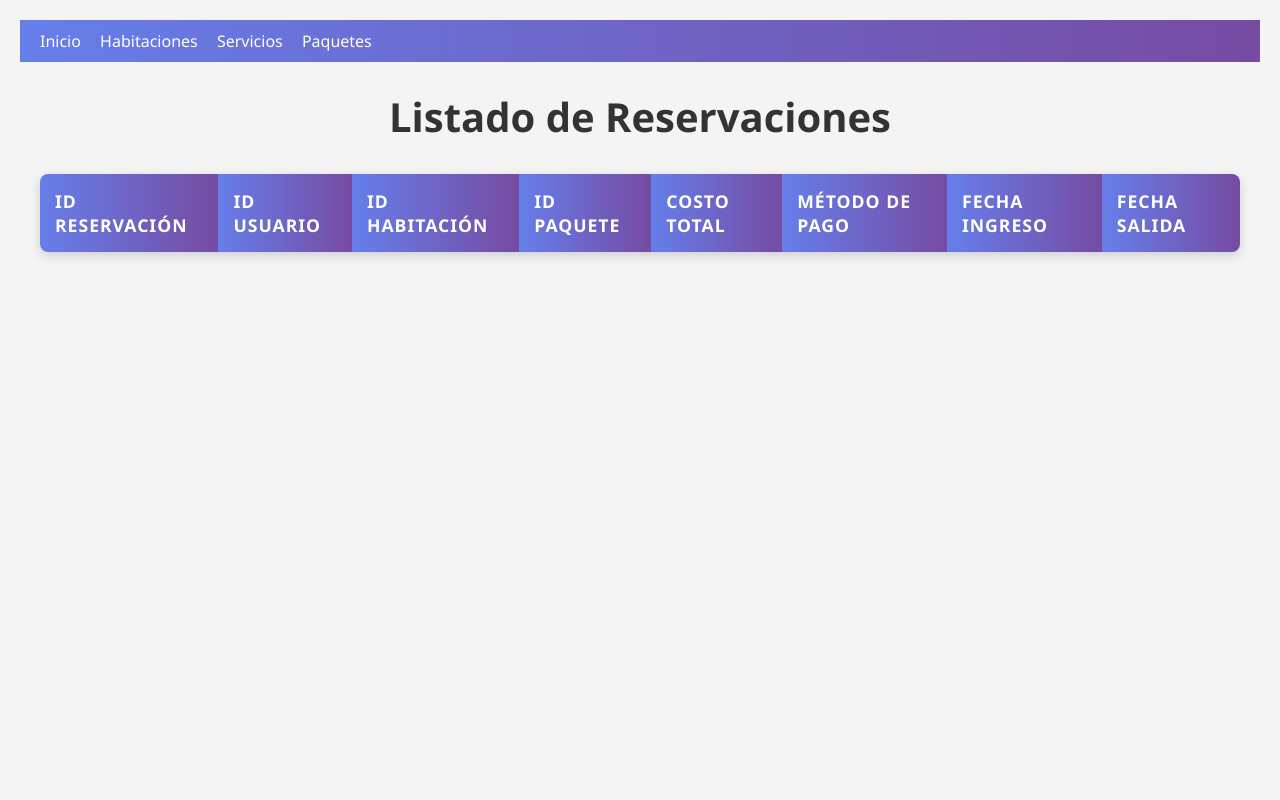
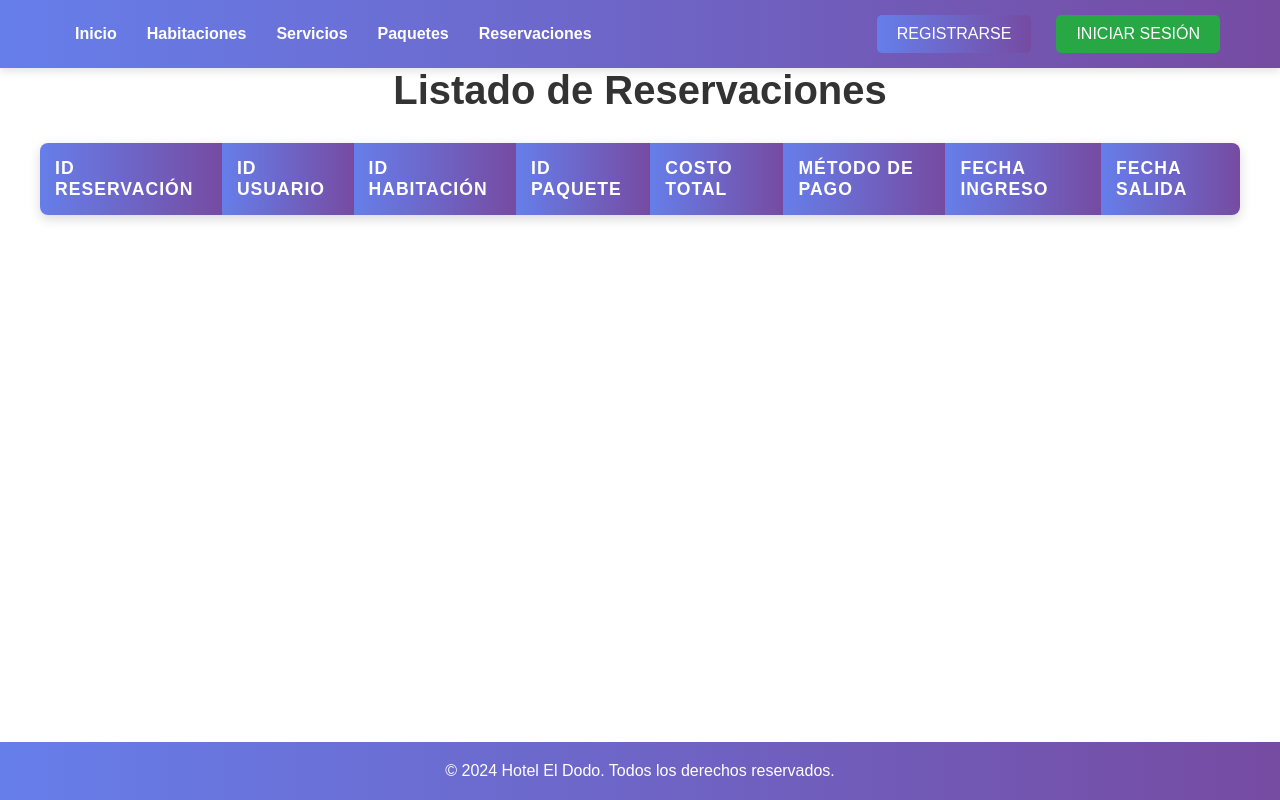
Before and after one commit to ALLAN-CARCUZ/PROYECTO3.0, a website: page public/reservaciones.html in a window 1280 px wide. Drawn offline with Linux system fonts and the light colour scheme; no server answers.

Commit message:
Arreglo página reservaciones

```diff
--- a/public/css/reservaciones.css
+++ b/public/css/reservaciones.css
@@ -1,19 +1,94 @@
 /* Estilos generales */
+* {
+    margin: 0;
+    padding: 0;
+    box-sizing: border-box;
+}
+
 body {
-    font-family: 'Segoe UI', Tahoma, Geneva, Verdana, sans-serif;
-    margin: 0;
-    padding: 20px;
-    background-color: #f4f4f4;
+    font-family: 'Arial', sans-serif;
     color: #333;
+    display: flex;
+    flex-direction: column;
+    min-height: 100vh;
+}
+
+.container {
+    max-width: 1200px;
+    margin: 0 auto;
+    padding: 0 20px;
 }
 
 /* Barra de navegación */
+header {
+    background: linear-gradient(to right, #667eea, #764ba2);
+    color: white;
+    padding: 15px 0;
+    position: relative;
+    width: 100%;
+    box-shadow: 0px 4px 8px rgba(0, 0, 0, 0.1);
+}
+
+header nav {
+    display: flex;
+    align-items: center;
+}
+
+header nav a {
+    color: white;
+    text-decoration: none;
+    margin: 0 15px;
+    font-size: 1.1rem;
+    font-weight: bold; /* Misma fuente y peso que en paquetes.css */
+}
+
+header nav a:hover {
+    color: #ddd;
+}
+
+
+.nav-right {
+    display: flex;
+    align-items: center;
+}
+
+.register-button, .auth-button {
+    padding: 10px 20px;
+    border: none;
+    border-radius: 5px;
+    font-size: 1rem;
+    text-transform: uppercase;
+    cursor: pointer;
+    text-align: center;
+    transition: background 0.3s ease;
+}
+
+.register-button {
+    background: linear-gradient(to right, #667eea, #764ba2);
+    color: white;
+    margin-right: 10px;
+}
+
+.register-button:hover {
+    background: linear-gradient(to right, #764ba2, #667eea);
+}
+
+.auth-button {
+    background: #28a745;
+    color: white;
+}
+
+.auth-button:hover {
+    background: #218838;
+}
+
 header .header-container {
     display: flex;
     justify-content: space-between;
-    padding: 10px 20px;
-    background: linear-gradient(to right, #667eea, #764ba2);
-    color: white;
+    align-items: center;
+    max-width: 1200px;
+    margin: 0 auto;
+    padding: 0 20px;
 }
 
 nav.nav-left a {
@@ -26,6 +101,16 @@ nav.nav-left a {
 
 nav.nav-left a:hover {
     color: #ddd;
+}
+
+.nav-right a {
+    margin-left: 15px;
+    color: white;
+    text-decoration: none;
+}
+
+#userGreeting {
+    margin-right: 20px;
 }
 
 /* Título de la página */
@@ -182,3 +267,13 @@ td:nth-child(5) {
 #deleteReservation:hover {
     background-color: #c0392b;
 }
+
+/* Footer */
+footer {
+    background: linear-gradient(to right, #667eea, #764ba2);
+    color: white;
+    text-align: center;
+    padding: 20px 0;
+    margin-top: auto;
+    width: 100%;
+}
--- a/public/reservaciones.html
+++ b/public/reservaciones.html
@@ -15,10 +15,16 @@
                 <a href="habitacion.html">Habitaciones</a>
                 <a href="servicio.html">Servicios</a>
                 <a href="paquete.html">Paquetes</a>
-
+                <a href="reservaciones.html">Reservaciones</a>
             </nav>
+            <div class="nav-right auth-section">
+                <span id="userGreeting"></span>
+                <a href="register.html" class="register-button">Registrarse</a>
+                <a href="login.html" class="auth-button">Iniciar Sesión</a>
+            </div>
         </div>
     </header>
+
 
     <!-- Título de la página -->
     <h1>Listado de Reservaciones</h1>
@@ -72,6 +78,14 @@
 
         document.addEventListener('DOMContentLoaded', cargarReservaciones);
     </script>
+
+
+    <!-- Footer -->
+    <footer>
+        <p>© 2024 Hotel El Dodo. Todos los derechos reservados.</p>
+    </footer>
+
     <script src="scripts/scriptreservaciones.js"></script>
+    <script src="scripts/auth.js"></script>
 </body>
 </html>
```
Also changed, not shown: public/inicio.html (+1 -0 lines), public/misreservaciones.html (+6 -0 lines), public/paquete.html (+1 -0 lines), public/scripts/scriptreservacionesauth.js (added, +18 -0 lines), public/servicio.html (+1 -0 lines), public/wizard.html (+1 -0 lines).
